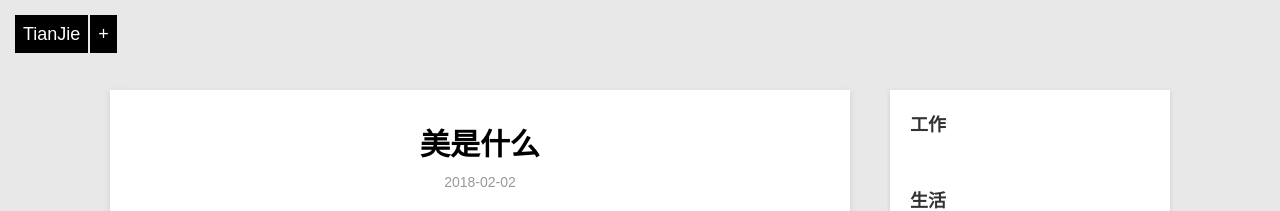
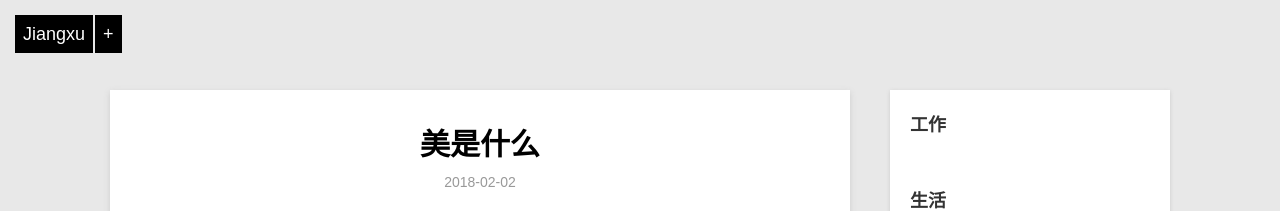
Before and after one commit to simon126649/simon126649.github.io, a Jekyll site: the page built from _posts/blog/2018-02-02-FourEssays on Aesthetics.md, in a window 1280 px wide. Shown: the top 211 px of the page. Built offline with Jekyll 4.4.1, drawn with Linux system fonts in a browser that asks for light colours.

Commit message:
Update default.html

```diff
--- a/_layouts/default.html
+++ b/_layouts/default.html
@@ -20,7 +20,7 @@
 
     <div class="home-menu">
         <div class="home-icon-con">
-            <a class="home-menu-icon" href="/">TianJie</a>
+            <a class="home-menu-icon" href="/">Jiangxu</a>
             <a class="home-follow" href="#" title="Contact Me">+</a>
         </div>
         <div class="home-contact">
```
Also changed, not shown: other parts of _layouts/default.html (+1 -1 lines).
